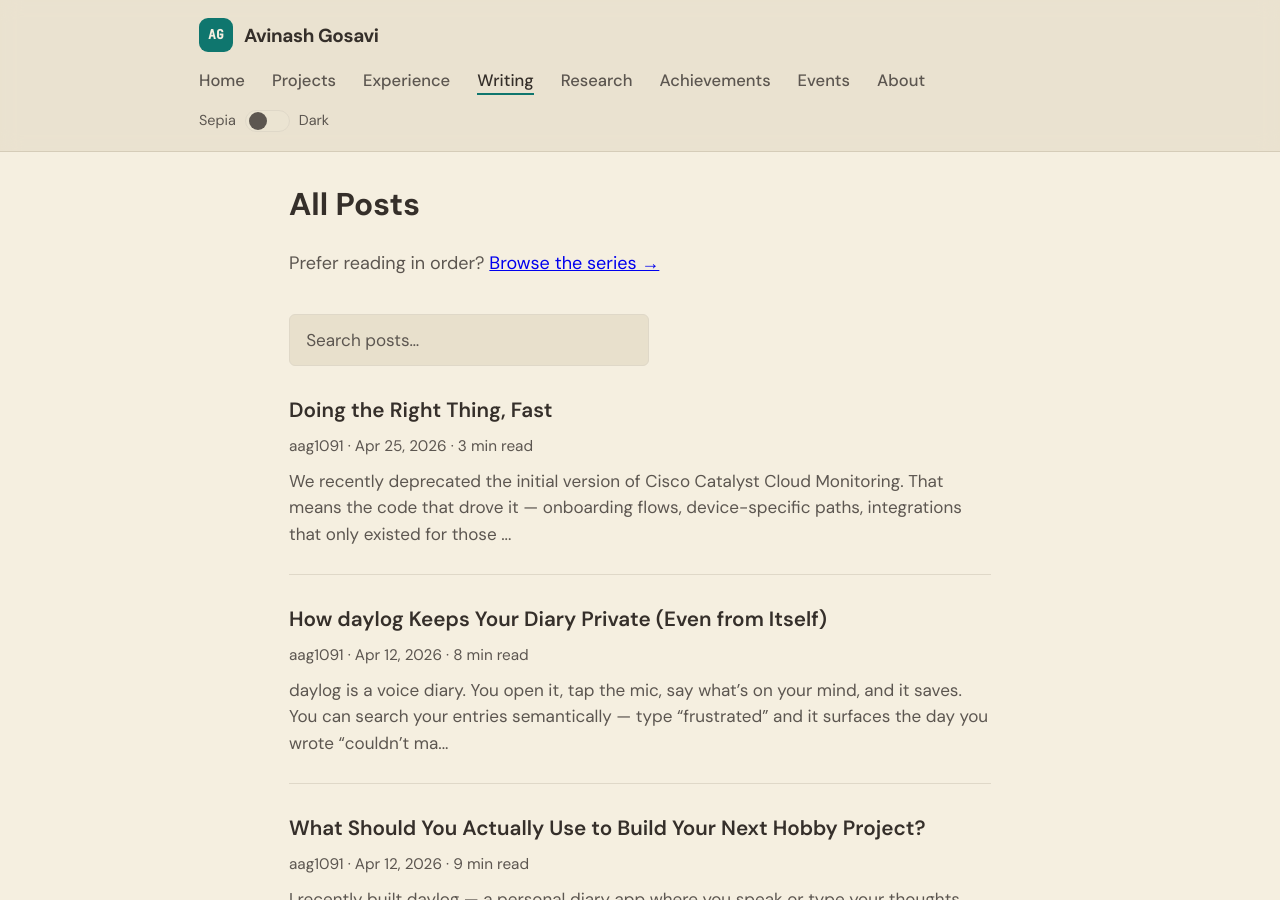
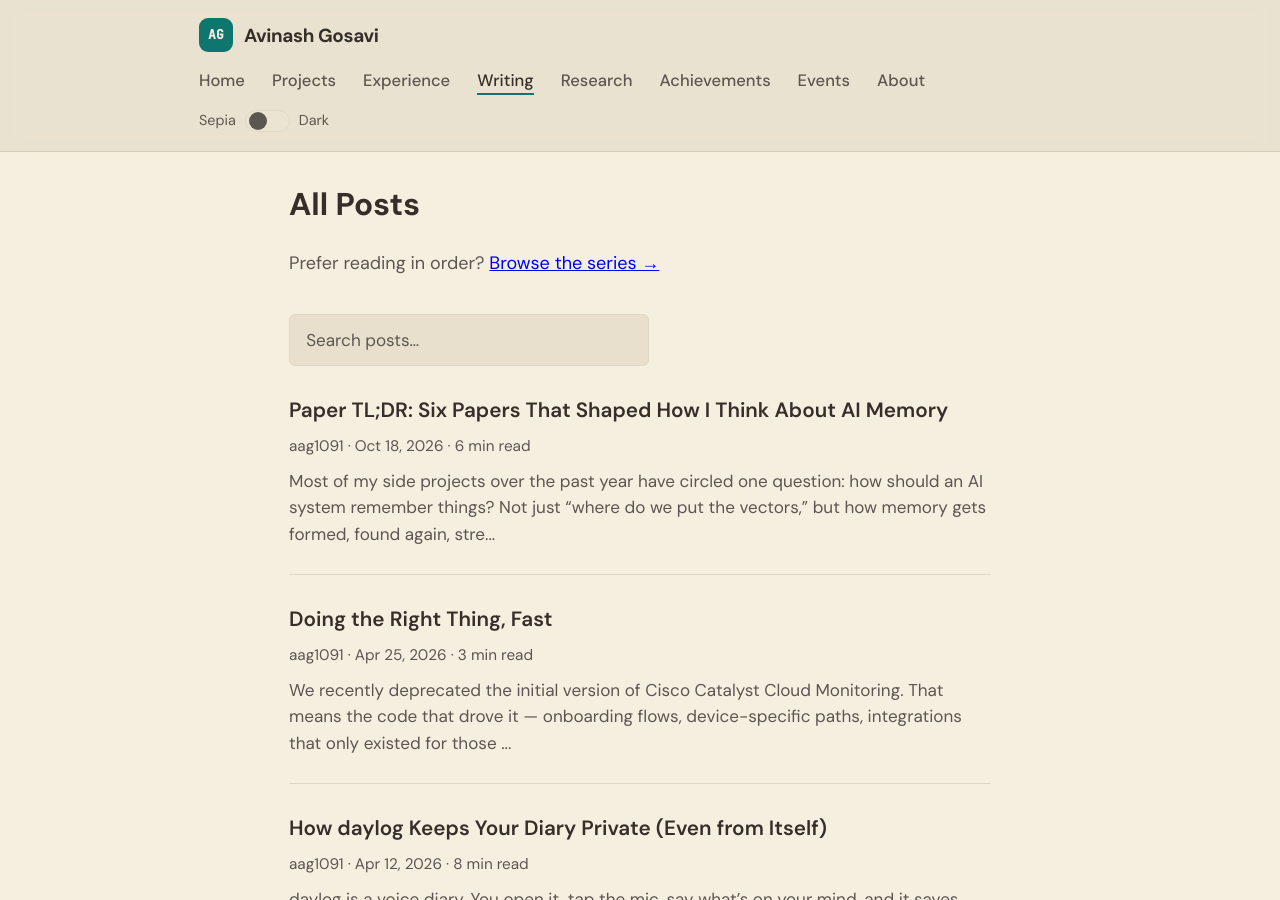
Before and after one commit to aag1091-alt/avinashgosavi.com, a Jekyll site: the page built from blog.md, in a window 1280 px wide and 900 px high. Built offline with Jekyll 4.4.1, drawn with Linux system fonts in a browser that asks for light colours; part of the change alters nothing that is shown.

Commit message:
New post: Paper TL;DR — six papers that shaped how I think about AI memory
Co-Authored-By: Claude Opus 5.5 <noreply@anthropic.com>
Claude-Session: https://claude.ai/code/session_01Sme4KfULpujkU79T8FnF1M

```diff
--- a/_data/series.yml
+++ b/_data/series.yml
@@ -6,3 +6,9 @@
     Designing an encrypted memory library for AI agents — client-side
     encryption, multi-modal and temporal search, pluggable backends, and
     keeping PII away from the LLM provider.
+
+- slug: paper-tldr
+  title: Paper TL;DR
+  description: >-
+    Plain-language summaries of papers I've read, and what each one changed
+    in how I build things.
--- /dev/null
+++ b/_posts/2026-10-18-paper-tldr-six-papers-on-memory.md
@@ -0,0 +1,67 @@
+---
+layout: post
+title: "Paper TL;DR: Six Papers That Shaped How I Think About AI Memory"
+permalink: /post/paper-tldr-six-papers-on-memory/
+description: "Short, plain-language summaries of six papers behind my AI memory side projects — from Hopfield's 1982 associative memory to user-owned memory for agents."
+series: paper-tldr
+series_order: 1
+read_time: 6
+---
+
+Most of my side projects over the past year have circled one question: **how should an AI system remember things?** Not just "where do we put the vectors," but how memory gets formed, found again, strengthened or forgotten — and who gets to read it.
+
+I didn't start with papers. I started building, got stuck, and went looking for how other people had thought about the problem. These six are the ones that actually changed what I built. Here's each one in a few sentences, in plain language, plus what I took from it. If you only read one, read the first.
+
+## 1. Hopfield (1982) — memory as a place you roll into
+
+[*Neural networks and physical systems with emergent collective computational abilities*](https://www.pnas.org/doi/10.1073/pnas.79.8.2554) · PNAS
+
+**TL;DR:** Wire up simple on/off neurons with symmetric connections and the network gets an "energy" that can only go down as it updates. Stored memories sit at the bottoms of valleys in that landscape. Give it a partial or noisy pattern and it slides downhill into the full memory. You don't look memories up by key — you fall into them.
+
+**What I took from it:** this was the "oh" moment behind [Attractor](/post/attractor-memory-engine/). Recall from partial cues feels much closer to how I actually remember things than a database lookup does.
+
+## 2. Ramsauer et al. (2020) — attention is a Hopfield update
+
+[*Hopfield Networks is All You Need*](https://arxiv.org/abs/2008.02217) · arXiv
+
+**TL;DR:** A "modern" Hopfield network with continuous states can store exponentially many patterns and usually retrieves one in a single step. And that single update step is mathematically the same operation as transformer attention.
+
+**What I took from it:** the 1982 idea isn't a museum piece — it's sitting inside every LLM. That made me take attractor-style retrieval seriously as a design for agent memory, not just a curiosity.
+
+## 3. McClelland, McNaughton & O'Reilly (1995) — two learners, not one
+
+[*Why there are complementary learning systems in the hippocampus and neocortex*](https://doi.org/10.1037/0033-295X.102.3.419) · Psychological Review
+
+**TL;DR:** The brain uses a fast learner that grabs specific episodes (hippocampus) and a slow learner that gradually pulls out general structure (neocortex). Replaying episodes into the slow system lets it learn without overwriting what it already knows.
+
+**What I took from it:** a vocabulary for something agents get wrong — treating every memory the same forever. It's why Attractor tracks access and why I think memories should strengthen with use and fade without it.
+
+## 4. Reimers & Gurevych (2019) — embeddings you can actually search
+
+[*Sentence-BERT: Sentence Embeddings using Siamese BERT-Networks*](https://arxiv.org/abs/1908.10084) · arXiv
+
+**TL;DR:** Plain BERT has to compare sentences two at a time, which is painfully slow for search. Training it in a "siamese" setup gives every sentence its own embedding you can compare with cosine similarity, so finding the closest match among thousands takes seconds instead of hours.
+
+**What I took from it:** the unglamorous workhorse. The sentence-transformers models behind semantic search in Attractor, VaultMem and daylog all come from this line of work.
+
+## 5. Maharana et al. (2024) — testing memory honestly
+
+[*Evaluating Very Long-Term Conversational Memory of LLM Agents* (LoCoMo)](https://arxiv.org/abs/2402.17753) · arXiv
+
+**TL;DR:** A benchmark of very long, multi-session conversations with questions that need single facts, multi-step reasoning, time awareness, or the sense to say "that never happened." Even strong long-context models and RAG setups struggle with it.
+
+**What I took from it:** my own little synthetic test was flattering me. Running [VaultMem against LoCoMo](/post/vaultmem-part-2-multimodal-temporal-backends/) gave me numbers I could actually trust — and showed me where retrieval was weak.
+
+## 6. Pan, Huang & Yang (2026) — whose memory is it?
+
+[*Memory as Asset*](https://arxiv.org/abs/2603.14212) · arXiv
+
+**TL;DR:** Treats the memory an AI keeps about you as an asset that belongs to you — with ownership, permissions and portability built in — and lays out a layered framework and threat model for building systems that respect that.
+
+**What I took from it:** this one reshaped [VaultMem](/series/#vaultmem) entirely. It gave words to the feeling that an agent's memory of your life shouldn't be readable by whoever runs the agent. VaultMem ended up implementing its first layer.
+
+## What ties them together
+
+Reading these in a row, I keep landing on the same picture: good memory is **found by meaning and context**, **changes over time**, and **belongs to the person it's about**. Most systems today nail the first, ignore the second, and get the third backwards.
+
+All six live on my [papershelf](/research/#papershelf) with the rest of what I'm reading. If there's a paper on memory or agents you think I should read next, I'd genuinely love to hear about it.
```
